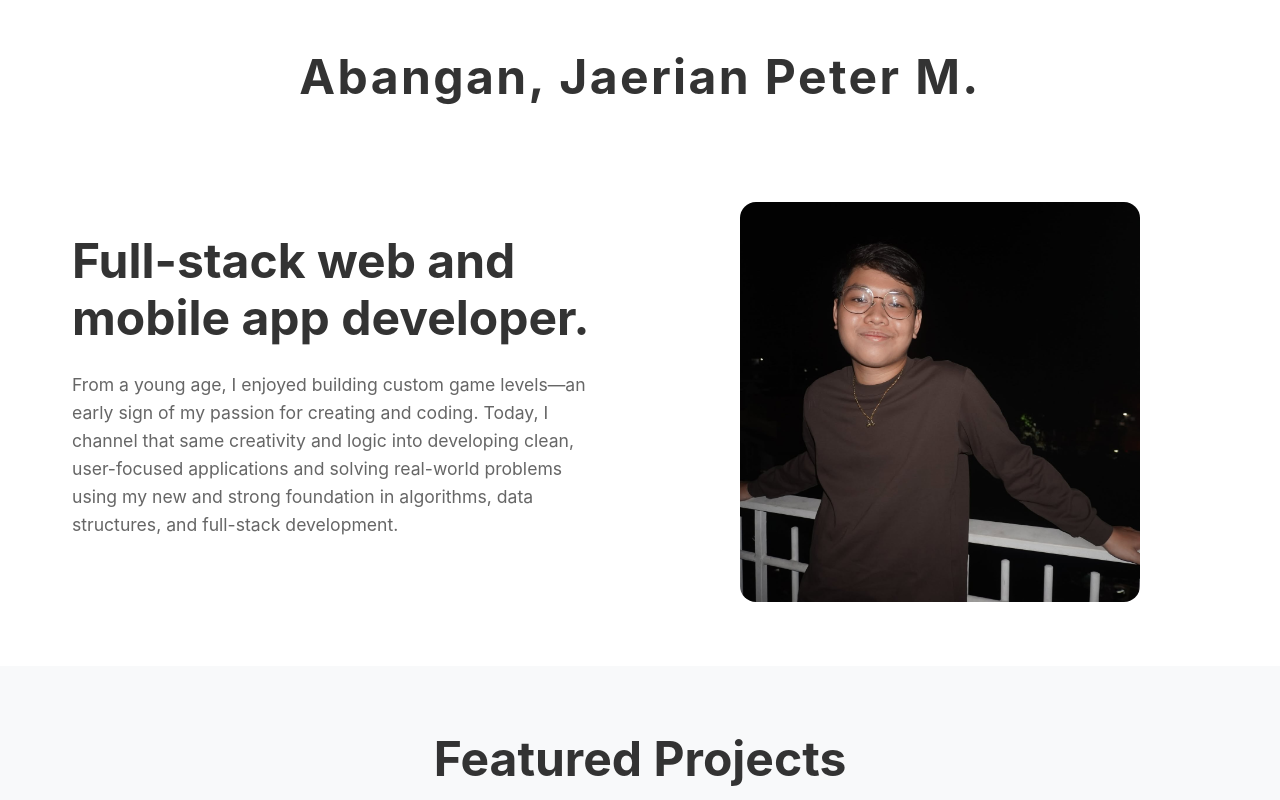
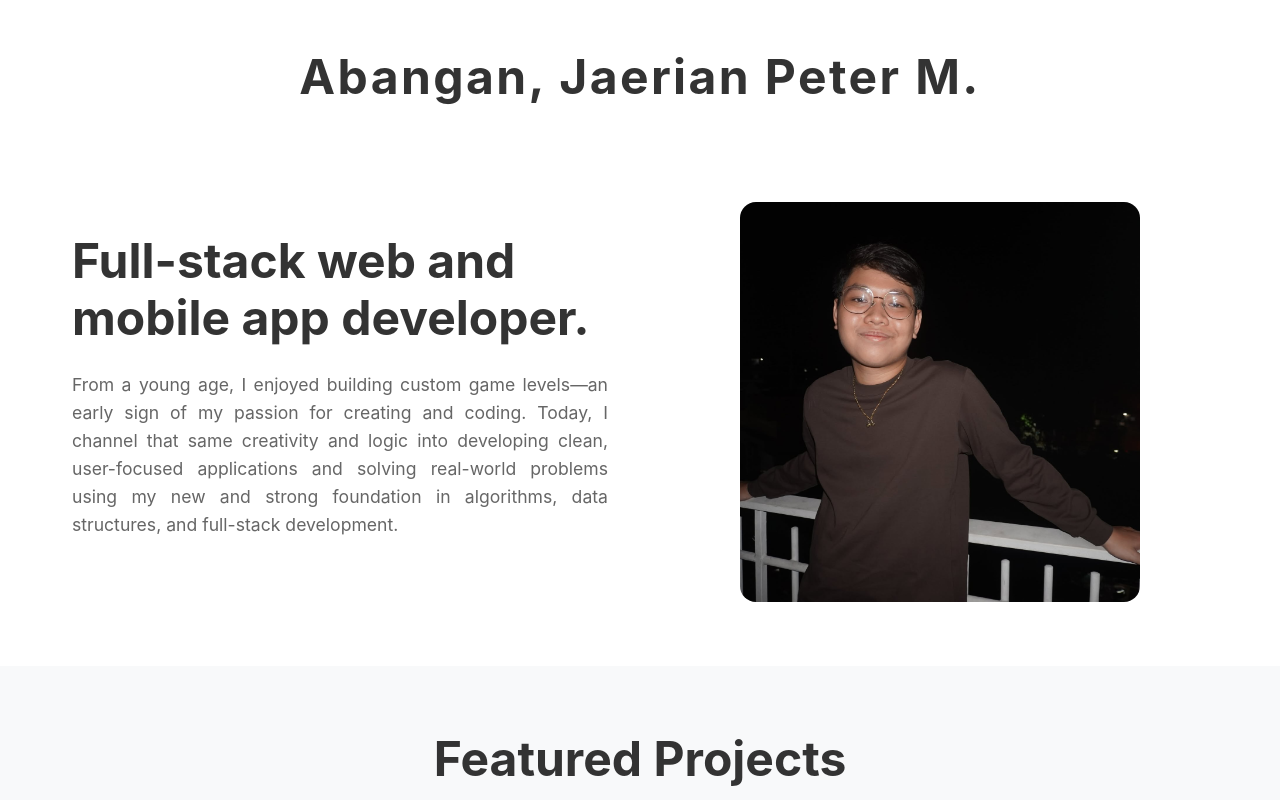
Before and after one commit to RainVar/portfolio_rainvar, a Next.js app: page / in a window 1280 px wide. Shown: the top 800 px of the page. Built offline with nearby package versions, Linux system fonts and the light colour scheme.

Commit message:
style: fonts

```diff
--- a/src/app/globals.css
+++ b/src/app/globals.css
@@ -26,6 +26,10 @@ body {
 }
 
 /* Typography */
+h1, h2, h3, h4, h5, h6, p, a, span, div {
+  font-family: -apple-system, BlinkMacSystemFont, 'Segoe UI', 'Roboto', sans-serif;
+}
+
 h1, h2, h3 {
   font-weight: 700;
   color: #333;
@@ -89,6 +93,7 @@ p {
 
 .hero-content p {
   margin-bottom: 2rem;
+  text-align: justify;
 }
 
 /* Social Icons */
@@ -204,6 +209,7 @@ p {
   font-weight: 500;
   color: #1e3a8a;
   margin-bottom: 1rem;
+  font-family: -apple-system, BlinkMacSystemFont, 'Segoe UI', 'Roboto', sans-serif;
 }
 
 .project-description {
```
